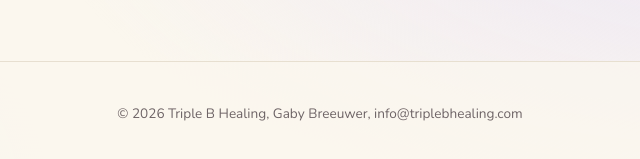
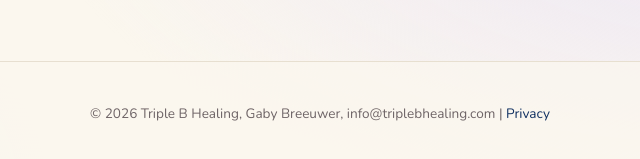
Before and after one commit to triplebhealing/triplebhealing.github.io, a plain HTML site: page nl/blog/gestopt-met-gokken.html in a window 1280 px wide. Shown: the part 2452-2611 px from the top of the page, 320-960 px from the left. Drawn offline with nearby package versions, Linux system fonts and the light colour scheme.

Commit message:
Privacylink in de footers van de NL blogs

```diff
--- a/nl/blog/gestopt-met-gokken.html
+++ b/nl/blog/gestopt-met-gokken.html
@@ -60,7 +60,7 @@
 </nav>
 </main>
 <footer>
-&copy; 2026 Triple B Healing, Gaby Breeuwer, info@triplebhealing.com
+&copy; 2026 Triple B Healing, Gaby Breeuwer, info@triplebhealing.com | <a href="/nl/privacy.html">Privacy</a>
 </footer>
 </body>
 </html>
```
Also changed, not shown: nl/blog/gut-health-test-darmgezondheid.html (+1 -1 lines), nl/blog/leven-met-te-veel-te-weinig-daglicht.html (+1 -1 lines), nl/blog/ons-verhaal.html (+1 -1 lines), nl/blog/overprikkeld-en-bijna-terug-in-een-burn-out.html (+1 -1 lines), nl/blog/poortwachters-van-je-gezondheid.html (+1 -1 lines), nl/blog/waarom-4000-kcal-niet-genoeg-is.html (+1 -1 lines), nl/blog/waarom-gezonde-voeding-niet-genoeg-is.html (+1 -1 lines), nl/blog/zelfherstellend-vermogen.html (+1 -1 lines).
